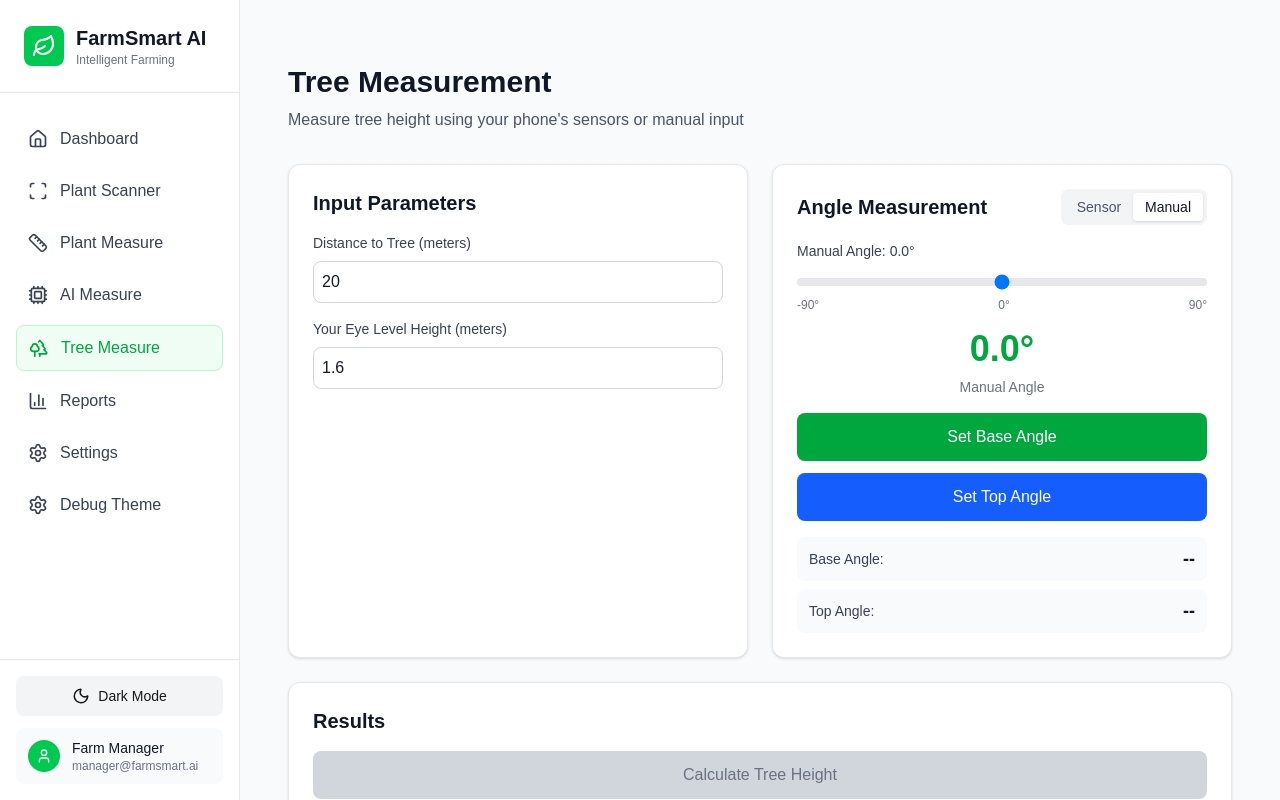
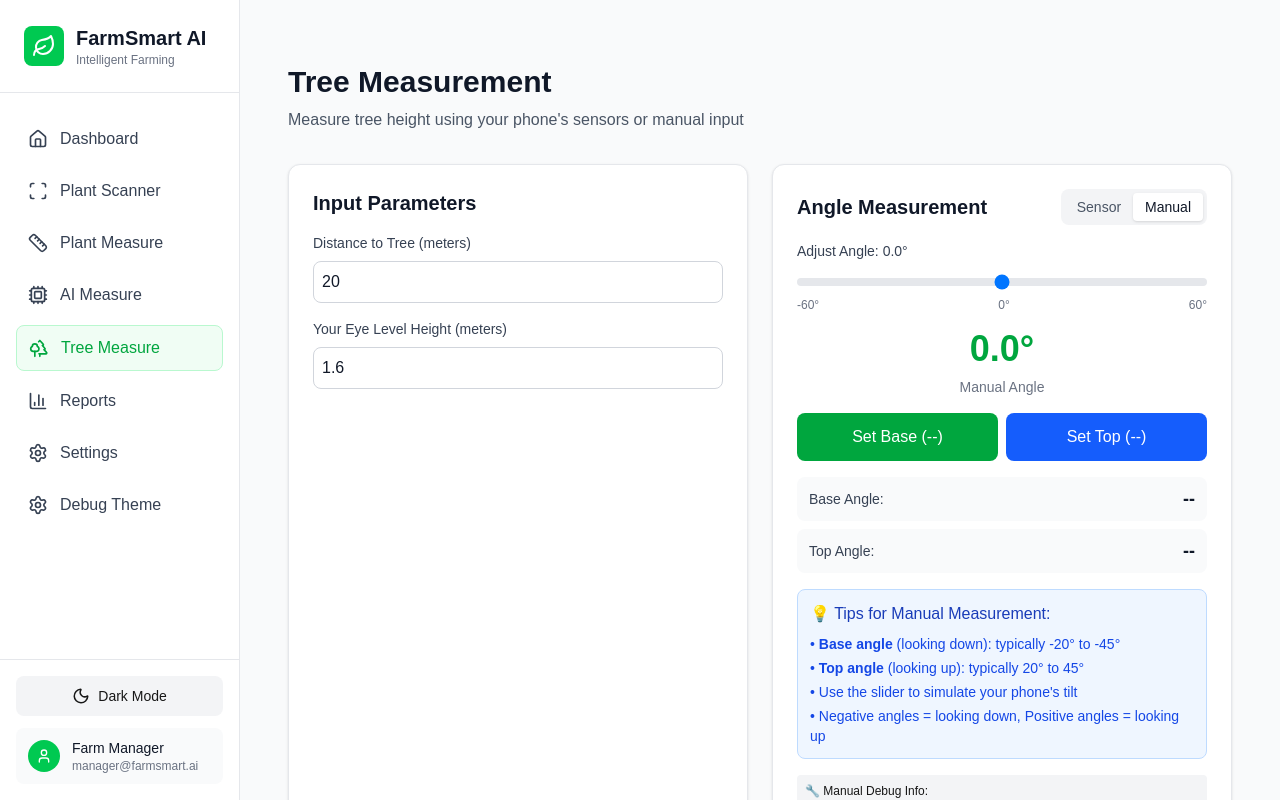
Before and after one commit to NourMtir0722/farmsmart-AI, a Next.js app: page /tree-measure in a window 1280 px wide. Both pictures are taken after a click on the button "Manual". Shown: the top 800 px of the page. Built offline with nearby package versions, Linux system fonts and the light colour scheme.

Commit message:
Add comprehensive data flow tracing with console.logs for debugging tree measurement feature

```diff
--- a/src/app/tree-measure/page.tsx
+++ b/src/app/tree-measure/page.tsx
@@ -1,6 +1,6 @@
 'use client'
 
-import { useState } from 'react'
+import { useState, useEffect } from 'react'
 import { Layout } from '@/components/Layout'
 import { InputPanel } from '@/components/tree-measure/InputPanel'
 import { AngleMeasurement } from '@/components/tree-measure/AngleMeasurement'
@@ -11,6 +11,7 @@ import { DebugPanel } from '@/components/tree-measure/DebugPanel'
 import { useDeviceOrientation } from '@/hooks/useDeviceOrientation'
 import { useTreeMeasurement } from '@/hooks/useTreeMeasurement'
 import { MeasurementMode } from '@/types/treeMeasure'
+import { calculateTreeHeight } from '@/utils/treeCalculations'
 
 export default function TreeMeasurePage() {
   // State for measurement mode
@@ -36,16 +37,68 @@ export default function TreeMeasurePage() {
     clearHistory
   } = useTreeMeasurement()
 
-  // Handle angle capture with current sensor angle
-  const handleCaptureBaseWithSensor = () => {
-    const currentAngle = measurementMode === 'sensor' ? sensorState.currentAngle : 0
-    handleCaptureBase(currentAngle)
+  // Handle angle capture with proper angle values
+  const handleCaptureBaseWithAngle = (angle: number) => {
+    console.log('🌳 [Main] Base angle captured:', angle)
+    handleCaptureBase(angle)
   }
 
-  const handleCaptureTopWithSensor = () => {
-    const currentAngle = measurementMode === 'sensor' ? sensorState.currentAngle : 0
-    handleCaptureTop(currentAngle)
+  const handleCaptureTopWithAngle = (angle: number) => {
+    console.log('🌳 [Main] Top angle captured:', angle)
+    handleCaptureTop(angle)
   }
+
+  // Handle calculation with proper values
+  const handleCalculateWithValues = () => {
+    console.log('🧮 [Main] Calculate button clicked')
+    if (baseAngle !== null && topAngle !== null) {
+      console.log('🧮 [Main] Calculating with values:', {
+        distance,
+        baseAngle,
+        topAngle,
+        userHeight
+      })
+      const height = calculateTreeHeight(distance, baseAngle, topAngle, userHeight)
+      console.log('🌳 [Main] Calculated tree height:', height, 'm')
+      // Note: handleCalculate() from the hook will handle setting the state
+      handleCalculate()
+    } else {
+      console.log('❌ [Main] Cannot calculate - missing angles. Base:', baseAngle, 'Top:', topAngle)
+    }
+  }
+
+  const handleModeChange = (newMode: MeasurementMode) => {
+    console.log('🔄 [Main] Mode changed from', measurementMode, 'to', newMode)
+    setMeasurementMode(newMode)
+  }
+
+  const handleSaveMeasurement = () => {
+    console.log('💾 [Main] Save measurement button clicked')
+    saveMeasurement()
+  }
+
+  const handleClearHistory = () => {
+    console.log('🗑️ [Main] Clear history button clicked')
+    clearHistory()
+  }
+
+  // Log state changes
+  useEffect(() => {
+    console.log('📊 [Main] State updated:', {
+      measurementMode,
+      distance,
+      userHeight,
+      baseAngle,
+      topAngle,
+      treeHeight,
+      measurementsCount: measurements.length,
+      sensorState: {
+        hasPermission: sensorState.hasPermission,
+        isActive: sensorState.isActive,
+        currentAngle: sensorState.currentAngle
+      }
+    })
+  }, [measurementMode, distance, userHeight, baseAngle, topAngle, treeHeight, measurements.length, sensorState])
 
   return (
     <Layout>
@@ -73,23 +126,23 @@ export default function TreeMeasurePage() {
             currentAngle={sensorState.currentAngle}
             baseAngle={baseAngle}
             topAngle={topAngle}
-            onCaptureBase={handleCaptureBaseWithSensor}
-            onCaptureTop={handleCaptureTopWithSensor}
+            onCaptureBase={handleCaptureBaseWithAngle}
+            onCaptureTop={handleCaptureTopWithAngle}
             onReset={handleResetAngles}
-            onModeChange={setMeasurementMode}
+            onModeChange={handleModeChange}
           />
 
           <ResultsDisplay
             treeHeight={treeHeight}
             baseAngle={baseAngle}
             topAngle={topAngle}
-            onCalculate={handleCalculate}
-            onSave={saveMeasurement}
+            onCalculate={handleCalculateWithValues}
+            onSave={handleSaveMeasurement}
           />
 
           <MeasurementHistory
             measurements={measurements}
-            onClearHistory={clearHistory}
+            onClearHistory={handleClearHistory}
           />
         </div>
 
--- a/src/components/tree-measure/AngleMeasurement.tsx
+++ b/src/components/tree-measure/AngleMeasurement.tsx
@@ -4,19 +4,21 @@ import { useState } from 'react'
 import { MeasurementMode } from '@/types/treeMeasure'
 import { useDeviceOrientation } from '@/hooks/useDeviceOrientation'
 import { formatAngle } from '@/utils/treeCalculations'
+import { ManualMode } from './ManualMode'
 
 interface AngleMeasurementProps {
   mode: MeasurementMode
   currentAngle: number
   baseAngle: number | null
   topAngle: number | null
-  onCaptureBase: () => void
-  onCaptureTop: () => void
+  onCaptureBase: (angle: number) => void
+  onCaptureTop: (angle: number) => void
   onReset: () => void
   onModeChange: (mode: MeasurementMode) => void
 }
 
 function SensorMode({
+  mode,
   currentAngle,
   baseAngle,
   topAngle,
@@ -24,14 +26,45 @@ function SensorMode({
   onCaptureTop,
   onReset
 }: {
+  mode: MeasurementMode
   currentAngle: number
   baseAngle: number | null
   topAngle: number | null
-  onCaptureBase: () => void
-  onCaptureTop: () => void
+  onCaptureBase: (angle: number) => void
+  onCaptureTop: (angle: number) => void
   onReset: () => void
 }) {
   const { sensorState, error, requestPermission } = useDeviceOrientation()
+
+  const handleCaptureBase = () => {
+    console.log('🔘 [Sensor] Base capture button clicked')
+    if (sensorState?.currentAngle !== undefined) {
+      console.log('📐 [Sensor] Capturing base angle:', sensorState.currentAngle)
+      onCaptureBase(sensorState.currentAngle)
+    } else {
+      console.log('❌ [Sensor] Cannot capture base angle - currentAngle is undefined')
+    }
+  }
+
+  const handleCaptureTop = () => {
+    console.log('🔘 [Sensor] Top capture button clicked')
+    if (sensorState?.currentAngle !== undefined) {
+      console.log('📐 [Sensor] Capturing top angle:', sensorState.currentAngle)
+      onCaptureTop(sensorState.currentAngle)
+    } else {
+      console.log('❌ [Sensor] Cannot capture top angle - currentAngle is undefined')
+    }
+  }
+
+  const handleReset = () => {
+    console.log('🔄 [Sensor] Reset button clicked')
+    onReset()
+  }
+
+  const handleRequestPermission = () => {
+    console.log('🔧 [Sensor] Request permission button clicked')
+    requestPermission()
+  }
 
   return (
     <div className="space-y-4">
@@ -39,7 +72,7 @@ function SensorMode({
       {!sensorState.hasPermission && (
         <div className="text-center">
           <button
-            onClick={requestPermission}
+            onClick={handleRequestPermission}
             className="w-full bg-orange-600 hover:bg-orange-700 text-white font-medium py-3 px-4 rounded-lg transition-colors duration-200"
           >
             Enable Sensors
@@ -60,7 +93,7 @@ function SensorMode({
       {/* Current Angle Display */}
       <div className="text-center">
         <div className="text-4xl font-bold text-green-600 dark:text-green-400 mb-2">
-          {formatAngle(currentAngle)}
+          {formatAngle(sensorState.currentAngle)}
         </div>
         <p className="text-sm text-gray-500 dark:text-gray-400">
           Current Angle
@@ -70,7 +103,7 @@ function SensorMode({
       {/* Measurement Buttons */}
       <div className="space-y-3">
         <button
-          onClick={onCaptureBase}
+          onClick={handleCaptureBase}
           disabled={!sensorState.hasPermission}
           className={`w-full font-medium py-3 px-4 rounded-lg transition-colors duration-200 ${
             sensorState.hasPermission
@@ -84,7 +117,7 @@ function SensorMode({
         </button>
 
         <button
-          onClick={onCaptureTop}
+          onClick={handleCaptureTop}
           disabled={!sensorState.hasPermission}
           className={`w-full font-medium py-3 px-4 rounded-lg transition-colors duration-200 ${
             sensorState.hasPermission
@@ -99,7 +132,7 @@ function SensorMode({
 
         {(baseAngle !== null || topAngle !== null) && (
           <button
-            onClick={onReset}
+            onClick={handleReset}
             className="w-full bg-gray-500 hover:bg-gray-600 text-white font-medium py-2 px-4 rounded-lg transition-colors duration-200"
           >
             Reset Angles
@@ -126,110 +159,17 @@ function SensorMode({
           </span>
         </div>
       </div>
-    </div>
-  )
-}
 
-function ManualMode({
-  currentAngle,
-  baseAngle,
-  topAngle,
-  onCaptureBase,
-  onCaptureTop,
-  onReset
-}: {
-  currentAngle: number
-  baseAngle: number | null
-  topAngle: number | null
-  onCaptureBase: () => void
-  onCaptureTop: () => void
-  onReset: () => void
-}) {
-  const [manualAngle, setManualAngle] = useState(currentAngle)
-
-  const handleSliderChange = (value: string) => {
-    const angle = Number(value)
-    setManualAngle(angle)
-  }
-
-  return (
-    <div className="space-y-4">
-      {/* Manual Angle Slider */}
-      <div>
-        <label htmlFor="manualAngle" className="block text-sm font-medium text-gray-700 dark:text-gray-300 mb-2">
-          Manual Angle: {formatAngle(manualAngle)}
-        </label>
-        <input
-          type="range"
-          id="manualAngle"
-          min="-90"
-          max="90"
-          step="0.1"
-          value={manualAngle}
-          onChange={(e) => handleSliderChange(e.target.value)}
-          className="w-full h-2 bg-gray-200 rounded-lg appearance-none cursor-pointer dark:bg-gray-700"
-        />
-        <div className="flex justify-between text-xs text-gray-500 dark:text-gray-400 mt-1">
-          <span>-90°</span>
-          <span>0°</span>
-          <span>90°</span>
-        </div>
-      </div>
-
-      {/* Current Angle Display */}
-      <div className="text-center">
-        <div className="text-4xl font-bold text-green-600 dark:text-green-400 mb-2">
-          {formatAngle(manualAngle)}
-        </div>
-        <p className="text-sm text-gray-500 dark:text-gray-400">
-          Manual Angle
-        </p>
-      </div>
-
-      {/* Measurement Buttons */}
-      <div className="space-y-3">
-        <button
-          onClick={onCaptureBase}
-          className="w-full bg-green-600 hover:bg-green-700 text-white font-medium py-3 px-4 rounded-lg transition-colors duration-200"
-        >
-          Set Base Angle
-        </button>
-
-        <button
-          onClick={onCaptureTop}
-          className="w-full bg-blue-600 hover:bg-blue-700 text-white font-medium py-3 px-4 rounded-lg transition-colors duration-200"
-        >
-          Set Top Angle
-        </button>
-
-        {(baseAngle !== null || topAngle !== null) && (
-          <button
-            onClick={onReset}
-            className="w-full bg-gray-500 hover:bg-gray-600 text-white font-medium py-2 px-4 rounded-lg transition-colors duration-200"
-          >
-            Reset Angles
-          </button>
-        )}
-      </div>
-
-      {/* Stored Angles */}
-      <div className="space-y-2">
-        <div className="flex justify-between items-center py-2 px-3 bg-gray-50 dark:bg-gray-700 rounded-lg">
-          <span className="text-sm font-medium text-gray-700 dark:text-gray-300">
-            Base Angle:
-          </span>
-          <span className="text-lg font-semibold text-gray-900 dark:text-white">
-            {baseAngle ? formatAngle(baseAngle) : '--'}
-          </span>
-        </div>
-        <div className="flex justify-between items-center py-2 px-3 bg-gray-50 dark:bg-gray-700 rounded-lg">
-          <span className="text-sm font-medium text-gray-700 dark:text-gray-300">
-            Top Angle:
-          </span>
-          <span className="text-lg font-semibold text-gray-900 dark:text-white">
-            {topAngle ? formatAngle(topAngle) : '--'}
-          </span>
-        </div>
+      {/* Debug Section */}
+      <div className="mt-4 p-2 bg-gray-100 dark:bg-gray-800 rounded text-xs">
+        <p className="font-medium mb-2">🔧 Sensor Debug Info:</p>
+        <p>Mode: {mode}</p>
+        <p>Current Angle: {sensorState?.currentAngle || 'N/A'}°</p>
+        <p>Has Permission: {sensorState?.hasPermission ? 'Yes' : 'No'}</p>
+        <p>Is Active: {sensorState?.isActive ? 'Yes' : 'No'}</p>
+        <p>Is Supported: {sensorState?.isSupported ? 'Yes' : 'No'}</p>
+        <p>Base: {baseAngle}° | Top: {topAngle}°</p>
+        <p>Error: {error || 'None'}</p>
       </div>
     </div>
   )
@@ -245,6 +185,18 @@ export function AngleMeasurement({
   onReset,
   onModeChange
 }: AngleMeasurementProps) {
+  const handleModeChange = (newMode: MeasurementMode) => {
+    console.log('🔄 [AngleMeasurement] Mode changed from', mode, 'to', newMode)
+    onModeChange(newMode)
+  }
+
+  console.log('📊 [AngleMeasurement] Render with props:', {
+    mode,
+    currentAngle,
+    baseAngle,
+    topAngle
+  })
+
   return (
     <div className="bg-white dark:bg-gray-800 rounded-xl p-6 shadow-sm border border-gray-200 dark:border-gray-700">
       <div className="flex items-center justify-between mb-4">
@@ -255,7 +207,7 @@ export function AngleMeasurement({
         {/* Mode Toggle */}
         <div className="flex bg-gray-100 dark:bg-gray-700 rounded-lg p-1">
           <button
-            onClick={() => onModeChange('sensor')}
+            onClick={() => handleModeChange('sensor')}
             className={`px-3 py-1 rounded text-sm font-medium transition-colors ${
               mode === 'sensor'
                 ? 'bg-white dark:bg-gray-600 text-gray-900 dark:text-white shadow'
@@ -265,7 +217,7 @@ export function AngleMeasurement({
             Sensor
           </button>
           <button
-            onClick={() => onModeChange('manual')}
+            onClick={() => handleModeChange('manual')}
             className={`px-3 py-1 rounded text-sm font-medium transition-colors ${
               mode === 'manual'
                 ? 'bg-white dark:bg-gray-600 text-gray-900 dark:text-white shadow'
@@ -279,6 +231,7 @@ export function AngleMeasurement({
 
       {mode === 'sensor' ? (
         <SensorMode
+          mode={mode}
           currentAngle={currentAngle}
           baseAngle={baseAngle}
           topAngle={topAngle}
@@ -288,12 +241,12 @@ export function AngleMeasurement({
         />
       ) : (
         <ManualMode
-          currentAngle={currentAngle}
-          baseAngle={baseAngle}
-          topAngle={topAngle}
+          onAngleChange={(angle) => console.log('📐 [Manual] Angle changed:', angle)}
           onCaptureBase={onCaptureBase}
           onCaptureTop={onCaptureTop}
           onReset={onReset}
+          baseAngle={baseAngle}
+          topAngle={topAngle}
         />
       )}
     </div>
--- /dev/null
+++ b/src/components/tree-measure/ManualMode.tsx
@@ -0,0 +1,149 @@
+'use client'
+
+import { useState } from 'react'
+import { formatAngle } from '@/utils/treeCalculations'
+
+interface ManualModeProps {
+  onAngleChange: (angle: number) => void
+  onCaptureBase: (angle: number) => void
+  onCaptureTop: (angle: number) => void
+  onReset: () => void
+  baseAngle: number | null
+  topAngle: number | null
+}
+
+export function ManualMode({
+  onAngleChange,
+  onCaptureBase,
+  onCaptureTop,
+  onReset,
+  baseAngle,
+  topAngle
+}: ManualModeProps) {
+  const [currentAngle, setCurrentAngle] = useState(0)
+
+  const handleSliderChange = (e: React.ChangeEvent<HTMLInputElement>) => {
+    const angle = Number(e.target.value)
+    setCurrentAngle(angle)
+    onAngleChange(angle)
+  }
+
+  const handleCaptureBase = () => {
+    console.log('📐 [Manual] Capturing base angle:', currentAngle)
+    onCaptureBase(currentAngle)
+  }
+
+  const handleCaptureTop = () => {
+    console.log('📐 [Manual] Capturing top angle:', currentAngle)
+    onCaptureTop(currentAngle)
+  }
+
+  return (
+    <div className="space-y-4">
+      {/* Angle Slider */}
+      <div className="mb-4">
+        <label className="block text-sm font-medium text-gray-700 dark:text-gray-300 mb-2">
+          Adjust Angle: {formatAngle(currentAngle)}
+        </label>
+        <input
+          type="range"
+          min="-60"
+          max="60"
+          step="0.1"
+          value={currentAngle}
+          onChange={handleSliderChange}
+          className="w-full h-2 bg-gray-200 rounded-lg appearance-none cursor-pointer dark:bg-gray-700"
+        />
+        <div className="flex justify-between text-xs text-gray-500 dark:text-gray-400 mt-1">
+          <span>-60°</span>
+          <span>0°</span>
+          <span>60°</span>
+        </div>
+      </div>
+
+      {/* Current Angle Display */}
+      <div className="text-center">
+        <div className="text-4xl font-bold text-green-600 dark:text-green-400 mb-2">
+          {formatAngle(currentAngle)}
+        </div>
+        <p className="text-sm text-gray-500 dark:text-gray-400">
+          Manual Angle
+        </p>
+      </div>
+
+      {/* Capture Buttons */}
+      <div className="flex gap-2">
+        <button
+          onClick={handleCaptureBase}
+          className={`flex-1 font-medium py-3 px-4 rounded-lg transition-colors duration-200 ${
+            baseAngle !== null
+              ? 'bg-green-500 hover:bg-green-600 text-white'
+              : 'bg-green-600 hover:bg-green-700 text-white'
+          }`}
+        >
+          Set Base ({baseAngle ? formatAngle(baseAngle) : '--'})
+        </button>
+
+        <button
+          onClick={handleCaptureTop}
+          className={`flex-1 font-medium py-3 px-4 rounded-lg transition-colors duration-200 ${
+            topAngle !== null
+              ? 'bg-blue-500 hover:bg-blue-600 text-white'
+              : 'bg-blue-600 hover:bg-blue-700 text-white'
+          }`}
+        >
+          Set Top ({topAngle ? formatAngle(topAngle) : '--'})
+        </button>
+      </div>
+
+      {/* Reset Button */}
+      {(baseAngle !== null || topAngle !== null) && (
+        <button
+          onClick={onReset}
+          className="w-full bg-gray-500 hover:bg-gray-600 text-white font-medium py-2 px-4 rounded-lg transition-colors duration-200"
+        >
+          Reset Angles
+        </button>
+      )}
+
+      {/* Stored Angles Display */}
+      <div className="space-y-2">
+        <div className="flex justify-between items-center py-2 px-3 bg-gray-50 dark:bg-gray-700 rounded-lg">
+          <span className="text-sm font-medium text-gray-700 dark:text-gray-300">
+            Base Angle:
+          </span>
+          <span className="text-lg font-semibold text-gray-900 dark:text-white">
+            {baseAngle ? formatAngle(baseAngle) : '--'}
+          </span>
+        </div>
+        <div className="flex justify-between items-center py-2 px-3 bg-gray-50 dark:bg-gray-700 rounded-lg">
+          <span className="text-sm font-medium text-gray-700 dark:text-gray-300">
+            Top Angle:
+          </span>
+          <span className="text-lg font-semibold text-gray-900 dark:text-white">
+            {topAngle ? formatAngle(topAngle) : '--'}
+          </span>
+        </div>
+      </div>
+
+      {/* Tips */}
+      <div className="mt-4 p-3 bg-blue-50 dark:bg-blue-900/20 border border-blue-200 dark:border-blue-800 rounded-lg">
+        <h4 className="font-medium text-blue-800 dark:text-blue-200 mb-2">💡 Tips for Manual Measurement:</h4>
+        <ul className="text-sm text-blue-700 dark:text-blue-300 space-y-1">
+          <li>• <strong>Base angle</strong> (looking down): typically -20° to -45°</li>
+          <li>• <strong>Top angle</strong> (looking up): typically 20° to 45°</li>
+          <li>• Use the slider to simulate your phone's tilt</li>
+          <li>• Negative angles = looking down, Positive angles = looking up</li>
+        </ul>
+      </div>
+
+      {/* Debug Section */}
+      <div className="mt-4 p-2 bg-gray-100 dark:bg-gray-800 rounded text-xs">
+        <p className="font-medium mb-2">🔧 Manual Debug Info:</p>
+        <p>Mode: Manual</p>
+        <p>Current Angle: {currentAngle}°</p>
+        <p>Base: {baseAngle}° | Top: {topAngle}°</p>
+      </div>
+    </div>
+  )
+}
--- a/src/hooks/useDeviceOrientation.ts
+++ b/src/hooks/useDeviceOrientation.ts
@@ -1,4 +1,4 @@
-import { useState, useCallback, useEffect } from 'react'
+import { useState, useCallback, useEffect, useRef } from 'react'
 import { SensorState } from '@/types/treeMeasure'
 
 export function useDeviceOrientation() {
@@ -10,6 +10,60 @@ export function useDeviceOrientation() {
   })
 
   const [error, setError] = useState<string | null>(null)
+  const cleanupRef = useRef<(() => void) | null>(null)
+
+  const startTracking = useCallback(() => {
+    if (!sensorState.hasPermission) {
+      console.log('❌ [Sensor] Cannot start tracking - no permission')
+      return
+    }
+
+    console.log('🔄 [Sensor] Starting angle tracking...')
+
+    const handleOrientation = (event: DeviceOrientationEvent) => {
+      if (event.beta !== null) {
+        const angle = Math.round(event.beta * 10) / 10
+        console.log('📐 [Sensor] Orientation event fired - Beta:', event.beta, 'Processed angle:', angle)
+        setSensorState(prev => ({
+          ...prev,
+          currentAngle: angle,
+          isActive: true
+        }))
+      } else {
+        console.log('⚠️ [Sensor] Orientation event fired but beta is null')
+      }
+    }
+
+    const handleError = () => {
+      console.log('❌ [Sensor] Sensor error occurred')
+      setSensorState(prev => ({ ...prev, isActive: false }))
+      setError('Sensor error')
+    }
+
+    window.addEventListener('deviceorientation', handleOrientation)
+    window.addEventListener('deviceorientationerror', handleError)
+
+    console.log('✅ [Sensor] Event listeners attached')
+
+    // Store cleanup function
+    const cleanup = () => {
+      console.log('🔄 [Sensor] Cleaning up event listeners')
+      window.removeEventListener('deviceorientation', handleOrientation)
+      window.removeEventListener('deviceorientationerror', handleError)
+    }
+
+    cleanupRef.current = cleanup
+    return cleanup
+  }, [sensorState.hasPermission])
+
+  const stopTracking = useCallback(() => {
+    console.log('🛑 [Sensor] Stopping tracking')
+    if (cleanupRef.current) {
+      cleanupRef.current()
+      cleanupRef.current = null
+    }
+    setSensorState(prev => ({ ...prev, isActive: false }))
+  }, [])
 
   const requestPermission = useCallback(async () => {
     console.log('🔧 [Sensor] Requesting permission...')
@@ -28,6 +82,13 @@ export function useDeviceOrientation() {
         if (permission === 'granted') {
           console.log('✅ [Sensor] Permission granted')
           setSensorState(prev => ({ ...prev, hasPermission: true }))
+
+          // IMMEDIATELY start tracking after permission
+          setTimeout(() => {
+            console.log('🚀 [Sensor] Starting tracking after permission grant')
+            startTracking()
+          }, 100) // Small delay to ensure state is updated
+
           return true
         } else {
           console.log('❌ [Sensor] Permission denied')
@@ -37,6 +98,13 @@ export function useDeviceOrientation() {
       } else {
         console.log('✅ [Sensor] Automatic permission (non-iOS)')
         setSensorState(prev => ({ ...prev, hasPermission: true }))
+
+        // IMMEDIATELY start tracking after permission
+        setTimeout(() => {
+          console.log('🚀 [Sensor] Starting tracking after automatic permission')
+          startTracking()
+        }, 100) // Small delay to ensure state is updated
+
         return true
       }
     } catch (err) {
@@ -44,54 +112,16 @@ export function useDeviceOrientation() {
       setError('Failed to request permission')
       return false
     }
-  }, [sensorState.isSupported])
+  }, [sensorState.isSupported, startTracking])
 
-  const startTracking = useCallback(() => {
-    if (!sensorState.hasPermission) {
-      console.log('❌ [Sensor] Cannot start tracking - no permission')
-      return
-    }
-
-    console.log('🔄 [Sensor] Starting angle tracking...')
-
-    const handleOrientation = (event: DeviceOrientationEvent) => {
-      if (event.beta !== null) {
-        const angle = Math.round(event.beta * 10) / 10
-        console.log('📐 [Sensor] Angle update:', angle, '°')
-        setSensorState(prev => ({ ...prev, currentAngle: angle, isActive: true }))
+  // Cleanup on unmount
+  useEffect(() => {
+    return () => {
+      if (cleanupRef.current) {
+        cleanupRef.current()
       }
     }
-
-    const handleError = () => {
-      console.log('❌ [Sensor] Sensor error occurred')
-      setSensorState(prev => ({ ...prev, isActive: false }))
-      setError('Sensor error')
-    }
-
-    window.addEventListener('deviceorientation', handleOrientation)
-    window.addEventListener('deviceorientationerror', handleError)
-
-    console.log('✅ [Sensor] Event listeners attached')
-
-    return () => {
-      console.log('🔄 [Sensor] Cleaning up event listeners')
-      window.removeEventListener('deviceorientation', handleOrientation)
-      window.removeEventListener('deviceorientationerror', handleError)
-    }
-  }, [sensorState.hasPermission])
-
-  const stopTracking = useCallback(() => {
-    console.log('🛑 [Sensor] Stopping tracking')
-    setSensorState(prev => ({ ...prev, isActive: false }))
   }, [])
-
-  useEffect(() => {
-    if (sensorState.hasPermission && sensorState.isActive) {
-      console.log('🔄 [Sensor] Setting up tracking...')
-      const cleanup = startTracking()
-      return cleanup
-    }
-  }, [sensorState.hasPermission, sensorState.isActive, startTracking])
 
   // Log state changes
   useEffect(() => {
```
